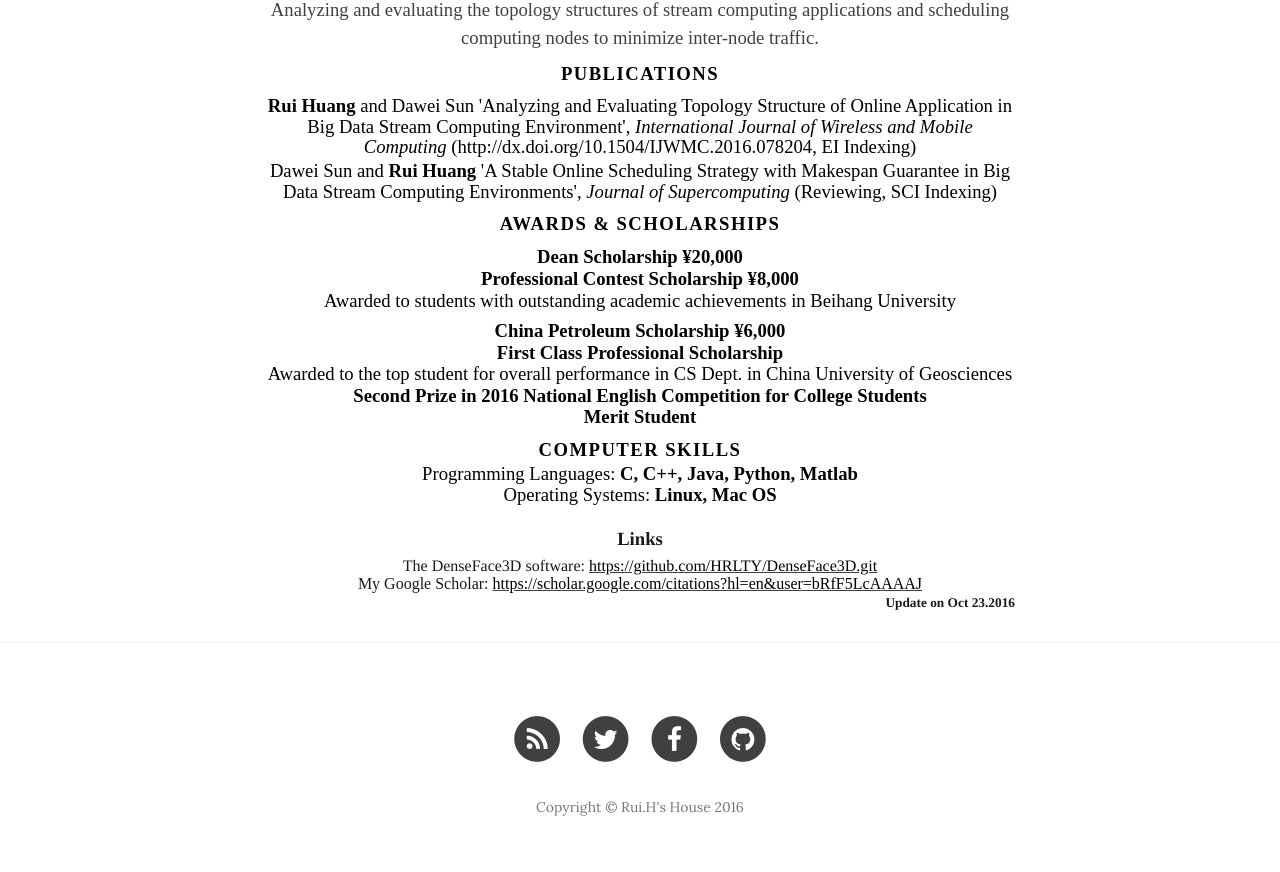
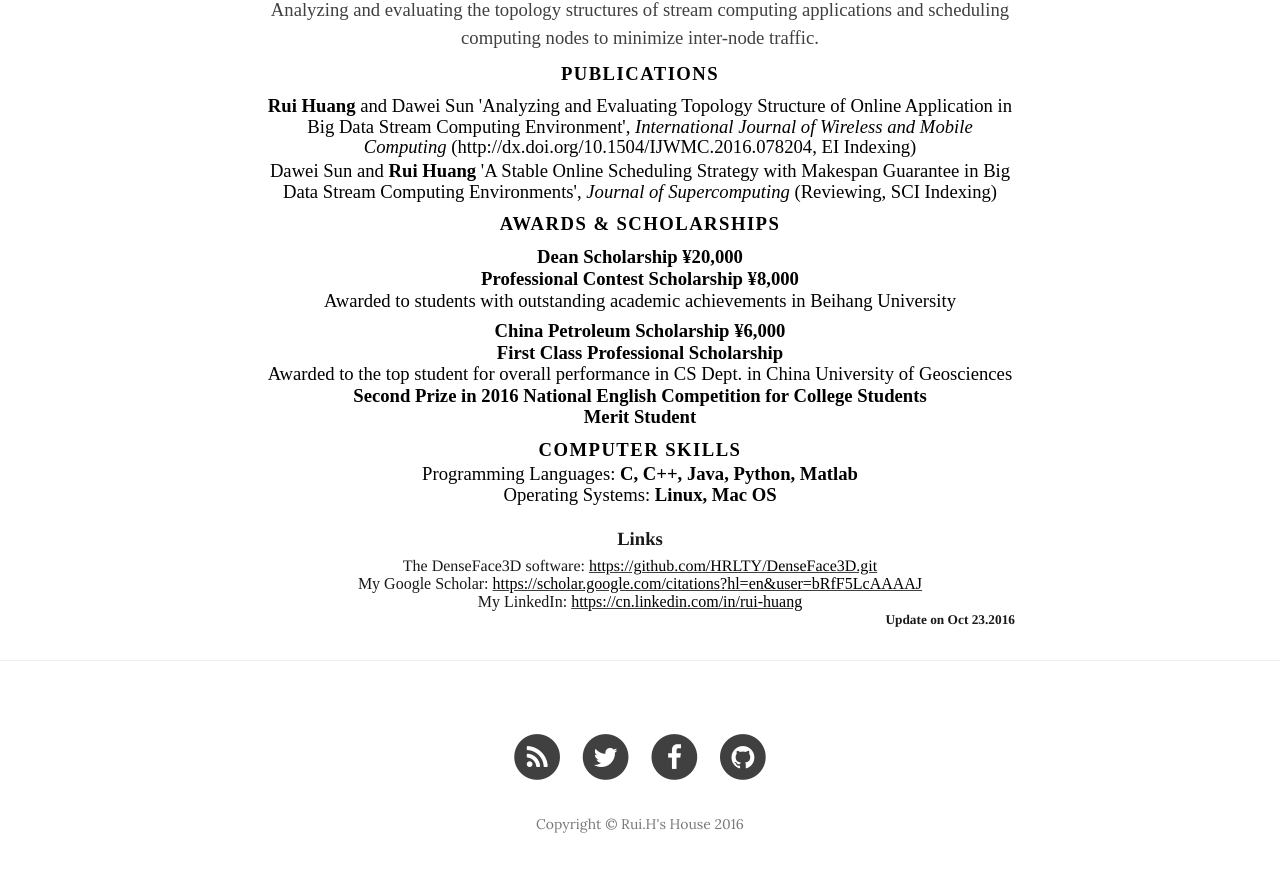
Before and after one commit to HRLTY/hrlty.github.io, a Jekyll site: the page built from about.html, in a window 1280 px wide and 900 px high, scrolled down 1281 px. Shown: the top 872 px of the window. Built offline with Jekyll 4.4.1, drawn with Linux system fonts in a browser that asks for light colours; nearby versions of some CDN libraries.

Commit message:
add linkedin

```diff
--- a/about.html
+++ b/about.html
@@ -319,6 +319,10 @@ href="https://github.com/HRLTY/DenseFace3D.git"><span style='color:black'>https:
 text-align:center'><span style='color:#191919;font-size:12.0pt;line-height:110%;font-family:
 "Times New Roman"'>My Google Scholar: <a
 href="https://scholar.google.com/citations?hl=en&amp;user=bRfF5LcAAAAJ"><span style='color:black'>https://scholar.google.com/citations?hl=en&amp;user=bRfF5LcAAAAJ</span></a></span></p>
+<p class=Body align=center style='margin-bottom:0cm;margin-bottom:.0001pt;
+text-align:center'><span style='color:#191919;font-size:12.0pt;line-height:110%;font-family:
+"Times New Roman"'>My LinkedIn: <a
+href="https://cn.linkedin.com/in/rui-huang"><span style='color:black'>https://cn.linkedin.com/in/rui-huang</span></a></span></p>
 <p class=Body align=right style='text-align:right'><b><span
 style='font-size:10.0pt;line-height:110%;font-family:Times;color:#191919'>Update on Oct 23.2016</span></b></p>
 </div>
```
